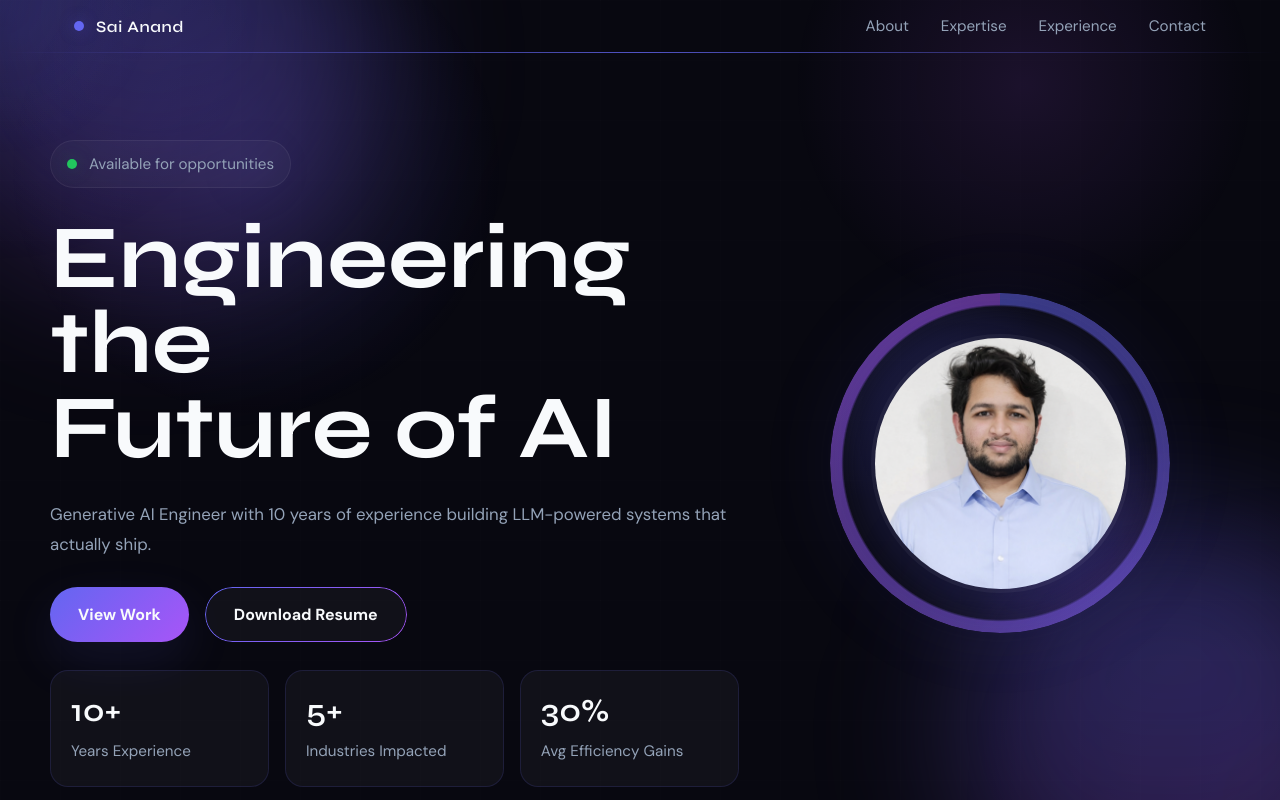
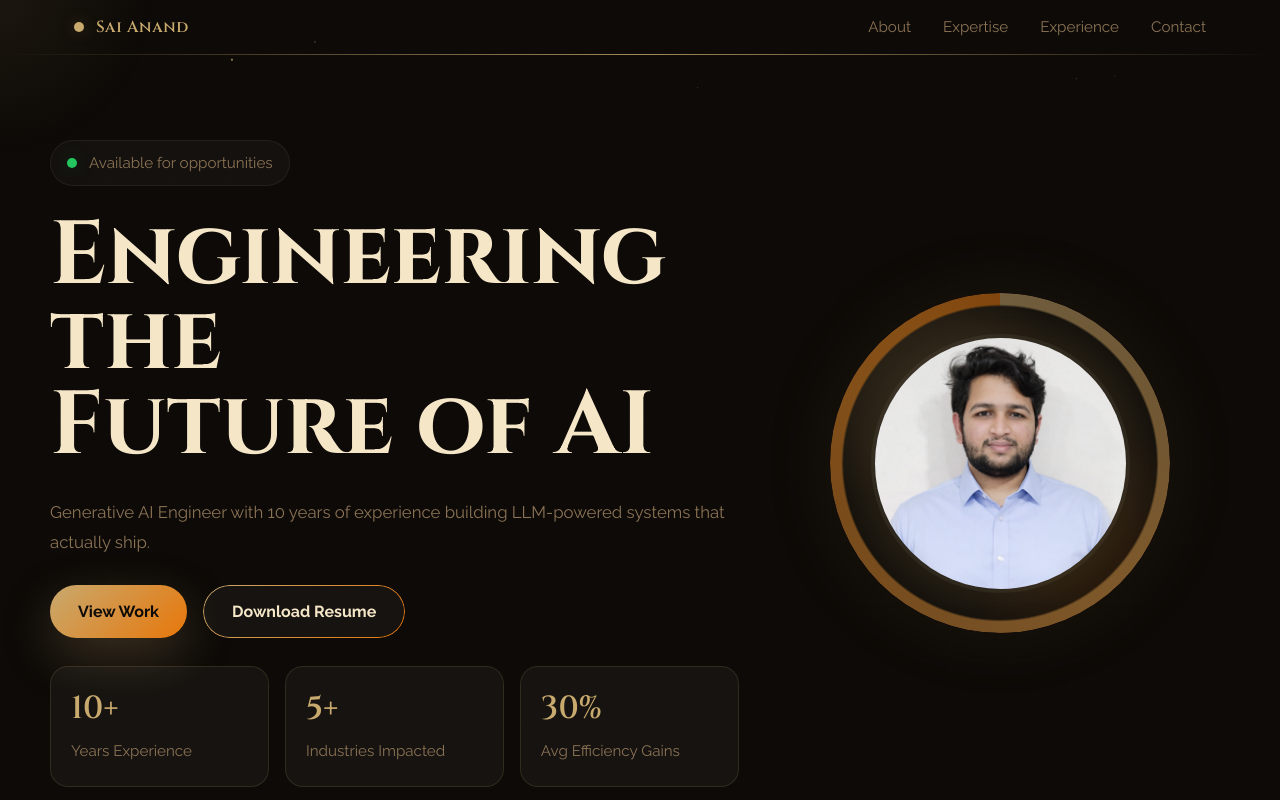
Before and after one commit to saianandreddy-ai/my-portfolio, a plain HTML site: page index.html in a window 1280 px wide. Shown: the top 800 px of the page. Drawn offline with Linux system fonts and the light colour scheme.

Commit message:
dune theme and fixes

```diff
--- a/index.html
+++ b/index.html
@@ -6,10 +6,11 @@
   <title>Sai Anand | Generative AI Engineer</title>
   <link rel="preconnect" href="https://fonts.googleapis.com">
   <link rel="preconnect" href="https://fonts.gstatic.com" crossorigin>
-  <link href="https://fonts.googleapis.com/css2?family=DM+Sans:wght@400;500;700&family=Syne:wght@600;700;800&display=swap" rel="stylesheet">
+  <link href="https://fonts.googleapis.com/css2?family=Cinzel:wght@600;700;800&family=Raleway:wght@400;500;600;700&display=swap" rel="stylesheet">
   <link rel="stylesheet" href="style.css">
 </head>
 <body>
+  <canvas id="particleCanvas" aria-hidden="true"></canvas>
   <div class="page-spotlight" aria-hidden="true"></div>
   <div class="noise-overlay" aria-hidden="true"></div>
 
--- a/script.js
+++ b/script.js
@@ -7,6 +7,67 @@ const sections = document.querySelectorAll('.section');
 const stats = document.querySelectorAll('.stat-card span');
 const observerOptions = { threshold: 0.2 };
 let hovered = false;
+
+// Particle effect setup
+const canvas = document.getElementById('particleCanvas');
+const ctx = canvas.getContext('2d');
+let particles = [];
+
+function resizeCanvas() {
+  canvas.width = window.innerWidth;
+  canvas.height = window.innerHeight;
+}
+
+class Particle {
+  constructor() {
+    this.x = Math.random() * canvas.width;
+    this.y = Math.random() * canvas.height - canvas.height;
+    this.size = Math.random() * 1.5 + 0.5;
+    this.speedY = Math.random() * 0.3 + 0.1;
+    this.opacity = Math.random() * 0.5 + 0.2;
+  }
+
+  update() {
+    this.y += this.speedY;
+    if (this.y > canvas.height) {
+      this.y = -10;
+      this.x = Math.random() * canvas.width;
+    }
+  }
+
+  draw() {
+    ctx.fillStyle = `rgba(200, 169, 110, ${this.opacity})`;
+    ctx.fillRect(this.x, this.y, this.size, this.size);
+  }
+}
+
+function initParticles() {
+  particles = [];
+  for (let i = 0; i < 50; i++) {
+    particles.push(new Particle());
+  }
+}
+
+function animateParticles() {
+  ctx.clearRect(0, 0, canvas.width, canvas.height);
+
+  for (let particle of particles) {
+    particle.update();
+    particle.draw();
+  }
+
+  requestAnimationFrame(animateParticles);
+}
+
+// Initialize particles
+resizeCanvas();
+initParticles();
+animateParticles();
+
+window.addEventListener('resize', () => {
+  resizeCanvas();
+  initParticles();
+});
 
 function lerp(start, end, t) {
   return start + (end - start) * t;
--- a/style.css
+++ b/style.css
@@ -1,15 +1,15 @@
 :root {
   color-scheme: dark;
-  --bg: #080810;
-  --surface: #0f0f1a;
-  --primary: #6366f1;
-  --secondary: #a855f7;
-  --text-primary: #f8fafc;
-  --text-secondary: #94a3b8;
-  --border: rgba(99, 102, 241, 0.15);
-  --glow: rgba(99, 102, 241, 0.3);
-  --font-heading: 'Syne', sans-serif;
-  --font-body: 'DM Sans', sans-serif;
+  --bg: #0d0a07;
+  --surface: #141009;
+  --primary: #c8a96e;
+  --secondary: #e8770a;
+  --text-primary: #f5e6c8;
+  --text-secondary: #8b7355;
+  --border: rgba(200, 169, 110, 0.15);
+  --glow: rgba(200, 169, 110, 0.25);
+  --font-heading: 'Cinzel', serif;
+  --font-body: 'Raleway', sans-serif;
 }
 
 * {
@@ -35,9 +35,8 @@ body::before {
   content: '';
   position: fixed;
   inset: 0;
-  background-image: radial-gradient(circle at top left, rgba(99, 102, 241, 0.12), transparent 18%),
-    radial-gradient(circle at bottom right, rgba(168, 85, 247, 0.1), transparent 22%);
-  opacity: 0.8;
+  background: none;
+  opacity: 0;
   pointer-events: none;
 }
 
@@ -54,10 +53,17 @@ body::before {
   width: 400px;
   height: 400px;
   border-radius: 50%;
-  background: radial-gradient(circle, rgba(99, 102, 241, 0.08) 0%, transparent 55%);
+  background: radial-gradient(circle, rgba(200, 169, 110, 0.08) 0%, transparent 55%);
   pointer-events: none;
   transform: translate(-50%, -50%);
   z-index: 1;
+}
+
+#particleCanvas {
+  position: fixed;
+  inset: 0;
+  pointer-events: none;
+  z-index: 0;
 }
 
 img {
@@ -84,9 +90,9 @@ button {
 }
 
 .navbar.scrolled {
-  background: rgba(8, 8, 16, 0.8);
+  background: rgba(13, 10, 7, 0.9);
   backdrop-filter: blur(20px);
-  border-bottom: 1px solid rgba(99, 102, 241, 0.15);
+  border-bottom: 1px solid var(--border);
 }
 
 .navbar-inner {
@@ -106,7 +112,7 @@ button {
   font-family: var(--font-heading);
   font-size: 1rem;
   letter-spacing: 0.04em;
-  color: var(--text-primary);
+  color: var(--primary);
 }
 
 .brand-dot {
@@ -114,7 +120,7 @@ button {
   height: 10px;
   border-radius: 50%;
   background: var(--primary);
-  box-shadow: 0 0 16px rgba(99, 102, 241, 0.35);
+  box-shadow: 0 0 16px var(--glow);
 }
 
 .nav-links {
@@ -153,7 +159,7 @@ button {
 
 .navbar-underline {
   height: 1px;
-  background: linear-gradient(90deg, rgba(99, 102, 241, 0), rgba(99, 102, 241, 0.8), rgba(168, 85, 247, 0));
+  background: linear-gradient(90deg, rgba(200, 169, 110, 0), rgba(200, 169, 110, 0.8), rgba(232, 119, 10, 0));
 }
 
 .menu-toggle {
@@ -184,7 +190,7 @@ button {
   position: fixed;
   inset: 0;
   z-index: 15;
-  background: rgba(8, 8, 16, 0.96);
+  background: rgba(13, 10, 7, 0.96);
   backdrop-filter: blur(20px);
   opacity: 0;
   pointer-events: none;
@@ -213,7 +219,7 @@ button {
 
 .hero-section {
   min-height: 100vh;
-  padding: 140px 1.5rem 4rem;
+  padding: 140px 1.5rem 6rem;
   position: relative;
   overflow: hidden;
 }
@@ -221,37 +227,8 @@ button {
 .hero-backdrop {
   position: absolute;
   inset: 0;
-  background: radial-gradient(circle at 20% 20%, rgba(99, 102, 241, 0.16), transparent 20%),
-    radial-gradient(circle at 80% 10%, rgba(168, 85, 247, 0.12), transparent 18%);
+  background: none;
   z-index: 0;
-}
-
-.hero-backdrop::before,
-.hero-backdrop::after {
-  content: '';
-  position: absolute;
-  width: 420px;
-  height: 420px;
-  border-radius: 48%;
-  background: linear-gradient(180deg, rgba(99, 102, 241, 0.35), rgba(168, 85, 247, 0.18));
-  filter: blur(70px);
-  animation: drift 20s ease-in-out infinite;
-}
-
-.hero-backdrop::before {
-  top: -120px;
-  left: -80px;
-}
-
-.hero-backdrop::after {
-  bottom: -100px;
-  right: -100px;
-  animation-delay: 6s;
-}
-
-@keyframes drift {
-  0%, 100% { transform: translate(0, 0) scale(1); }
-  50% { transform: translate(28px, -26px) scale(1.06); }
 }
 
 .hero-pattern {
@@ -332,8 +309,8 @@ button {
 
 .button-primary {
   background: linear-gradient(135deg, var(--primary), var(--secondary));
-  color: var(--text-primary);
-  box-shadow: 0 18px 50px rgba(99, 102, 241, 0.12);
+  color: #0d0a07;
+  box-shadow: 0 18px 50px var(--glow);
 }
 
 .button-secondary {
@@ -358,11 +335,11 @@ button {
 }
 
 .button:hover {
-  transform: translateY(-2px);
+  transform: scale(1.05);
 }
 
 .button-primary:hover {
-  box-shadow: 0 26px 80px rgba(99, 102, 241, 0.2);
+  box-shadow: 0 26px 80px var(--glow);
 }
 
 .button-pulse {
@@ -391,7 +368,7 @@ button {
   display: block;
   font-family: var(--font-heading);
   font-size: 2rem;
-  color: var(--text-primary);
+  color: var(--primary);
 }
 
 .stat-card p {
@@ -412,9 +389,9 @@ button {
   display: grid;
   place-items: center;
   border-radius: 50%;
-  background: radial-gradient(circle at top left, rgba(99, 102, 241, 0.16), transparent 45%),
-    radial-gradient(circle at bottom right, rgba(168, 85, 247, 0.14), transparent 42%);
-  box-shadow: inset 0 0 40px rgba(255,255,255,0.06), 0 0 80px rgba(99, 102, 241, 0.08);
+  background: radial-gradient(circle at top left, rgba(200, 169, 110, 0.16), transparent 45%),
+    radial-gradient(circle at bottom right, rgba(232, 119, 10, 0.14), transparent 42%);
+  box-shadow: inset 0 0 40px rgba(255,255,255,0.06), 0 0 80px rgba(200, 169, 110, 0.08);
 }
 
 @keyframes rotateRing {
@@ -428,7 +405,7 @@ button {
   inset: 0;
   border-radius: 50%;
   padding: 4px;
-  background: conic-gradient(from 0deg, rgba(99, 102, 241, 0.5), rgba(168, 85, 247, 0.5));
+  background: conic-gradient(from 0deg, rgba(200, 169, 110, 0.5), rgba(232, 119, 10, 0.5));
   -webkit-mask: radial-gradient(circle, transparent 65%, black 66%);
   mask: radial-gradient(circle, transparent 65%, black 66%);
 }
@@ -437,7 +414,7 @@ button {
   position: absolute;
   inset: 20px;
   border-radius: 50%;
-  background: rgba(99, 102, 241, 0.12);
+  background: rgba(200, 169, 110, 0.12);
   filter: blur(14px);
 }
 
@@ -464,11 +441,22 @@ button {
   transform: translateY(0);
 }
 
+main > section {
+  padding: 6rem 1.5rem;
+}
+
+main > section > * {
+  max-width: 1180px;
+  margin-left: auto;
+  margin-right: auto;
+}
+
 .section-heading {
   display: grid;
   gap: 1rem;
   max-width: 760px;
   margin-bottom: 2rem;
+  text-align: left;
 }
 
 .section-label {
@@ -484,6 +472,7 @@ button {
   font-size: clamp(2.25rem, 4vw, 4rem);
   line-height: 1.05;
   max-width: 11ch;
+  text-align: left;
 }
 
 .about-grid {
@@ -494,10 +483,11 @@ button {
 
 .about-copy {
   display: grid;
-  gap: 1.4rem;
+  gap: 1.5rem;
   color: var(--text-secondary);
   line-height: 1.8;
   font-size: 1rem;
+  text-align: left;
 }
 
 .about-copy p:first-child {
@@ -508,7 +498,7 @@ button {
 .about-card {
   border: 1px solid var(--border);
   border-radius: 28px;
-  background: linear-gradient(180deg, rgba(15,15,26,0.96), rgba(15,15,26,0.95));
+  background: var(--surface);
   padding: 2rem;
   display: grid;
   gap: 1.5rem;
@@ -584,17 +574,18 @@ button {
 }
 
 .skill-card {
-  background: rgba(255,255,255,0.03);
+  background: var(--surface);
   border: 1px solid var(--border);
   border-radius: 24px;
   padding: 1.75rem;
   transition: transform 0.35s ease, border-color 0.35s ease, box-shadow 0.35s ease;
+  text-align: left;
 }
 
 .skill-card:hover {
-  transform: translateY(-4px);
-  border-color: rgba(168, 85, 247, 0.4);
-  box-shadow: 0 24px 60px rgba(99, 102, 241, 0.12);
+  transform: translateY(-8px);
+  border-color: var(--primary);
+  box-shadow: 0 24px 60px var(--glow);
 }
 
 .skill-card h3 {
@@ -613,15 +604,16 @@ button {
   display: inline-flex;
   padding: 0.6rem 0.9rem;
   border-radius: 999px;
-  background: rgba(255,255,255,0.04);
-  color: var(--text-secondary);
+  background: rgba(200, 169, 110, 0.08);
+  border: 1px solid rgba(200, 169, 110, 0.3);
+  color: var(--primary);
   font-size: 0.9rem;
   transition: background 0.25s ease, color 0.25s ease;
 }
 
 .skill-tags span:hover {
-  background: rgba(99, 102, 241, 0.12);
-  color: var(--text-primary);
+  background: var(--primary);
+  color: var(--bg);
 }
 
 .timeline {
@@ -638,7 +630,7 @@ button {
   top: 0;
   bottom: 0;
   width: 2px;
-  background: var(--border);
+  background: var(--primary);
 }
 
 .timeline-card {
@@ -646,16 +638,17 @@ button {
   display: grid;
   gap: 1rem;
   padding: 1.75rem 1.5rem 1.75rem 2.25rem;
-  background: rgba(255,255,255,0.03);
-  border: 1px solid rgba(255,255,255,0.06);
+  background: var(--surface);
+  border: 1px solid var(--border);
   border-radius: 28px;
   transition: transform 0.3s ease, box-shadow 0.3s ease, border-color 0.3s ease;
+  text-align: left;
 }
 
 .timeline-card:hover {
-  transform: translateY(-4px);
-  border-color: rgba(99, 102, 241, 0.5);
-  box-shadow: 0 24px 60px rgba(99, 102, 241, 0.12);
+  transform: translateY(-8px);
+  border-color: var(--primary);
+  box-shadow: 0 24px 60px var(--glow);
 }
 
 .timeline-marker {
@@ -665,13 +658,19 @@ button {
   width: 22px;
   height: 22px;
   border-radius: 50%;
-  background: linear-gradient(135deg, var(--primary), var(--secondary));
-  box-shadow: 0 0 20px rgba(99, 102, 241, 0.24);
+  background: var(--secondary);
+  box-shadow: 0 0 20px var(--glow);
+  animation: pulse-dot 2s ease-in-out infinite;
+}
+
+@keyframes pulse-dot {
+  0%, 100% { transform: scale(1); box-shadow: 0 0 20px var(--glow); }
+  50% { transform: scale(1.2); box-shadow: 0 0 30px var(--glow); }
 }
 
 .timeline-card h3 {
   font-family: var(--font-heading);
-  color: var(--text-primary);
+  color: var(--primary);
 }
 
 .role-title {
@@ -695,8 +694,9 @@ button {
 }
 
 .timeline-card li {
-  color: var(--text-secondary);
-  line-height: 1.7;
+  color: var(--text-primary);
+  line-height: 1.8;
+  text-align: left;
 }
 
 .timeline-card li::marker {
@@ -713,8 +713,9 @@ button {
   display: inline-flex;
   padding: 0.55rem 0.85rem;
   border-radius: 999px;
-  background: rgba(255,255,255,0.04);
-  color: var(--text-secondary);
+  border: 1px solid rgba(200, 169, 110, 0.3);
+  background: rgba(200, 169, 110, 0.08);
+  color: var(--secondary);
   font-size: 0.85rem;
 }
 
@@ -723,7 +724,7 @@ button {
   border: 1px solid var(--border);
   border-radius: 28px;
   padding: 2rem;
-  background: rgba(255,255,255,0.03);
+  background: var(--surface);
 }
 
 .education-degree {
@@ -748,16 +749,17 @@ button {
   display: grid;
   gap: 0.9rem;
   padding: 1.75rem;
-  border: 1px solid transparent;
+  border: 1px solid var(--border);
   border-radius: 24px;
-  background: rgba(255,255,255,0.03);
+  background: var(--surface);
   transition: transform 0.3s ease, border-color 0.3s ease, box-shadow 0.3s ease;
+  text-align: center;
 }
 
 .contact-card:hover {
-  transform: translateY(-4px);
-  border-color: rgba(99, 102, 241, 0.35);
-  box-shadow: 0 24px 60px rgba(99, 102, 241, 0.12);
+  transform: translateY(-8px);
+  border-color: var(--primary);
+  box-shadow: 0 24px 60px var(--glow);
 }
 
 .contact-card span {
@@ -778,12 +780,14 @@ button {
   color: var(--text-secondary);
   max-width: 600px;
   line-height: 1.8;
+  text-align: left;
 }
 
 .footer {
   margin-top: 4rem;
   padding: 2rem 1.5rem 3rem;
-  border-top: 1px solid rgba(99, 102, 241, 0.12);
+  border-top: 1px solid transparent;
+  border-image: linear-gradient(90deg, rgba(200, 169, 110, 0), rgba(200, 169, 110, 0.8), rgba(232, 119, 10, 0)) 1;
 }
 
 .footer-inner {
@@ -804,6 +808,23 @@ button {
 
 .footer-links a {
   color: var(--text-secondary);
+}
+
+::-webkit-scrollbar {
+  width: 4px;
+}
+
+::-webkit-scrollbar-track {
+  background: transparent;
+}
+
+::-webkit-scrollbar-thumb {
+  background: var(--primary);
+  border-radius: 4px;
+}
+
+::-webkit-scrollbar-thumb:hover {
+  background: var(--secondary);
 }
 
 @media (max-width: 1080px) {
@@ -831,6 +852,10 @@ button {
   .timeline-marker {
     left: -12px;
   }
+
+  main > section {
+    padding: 6rem 1.5rem !important;
+  }
 }
 
 @media (max-width: 720px) {
@@ -848,6 +873,7 @@ button {
 
   .hero-section {
     padding-top: 120px;
+    padding: 120px 1.5rem 4rem;
   }
 
   .hero-copy h1 {
@@ -879,6 +905,10 @@ button {
     flex-direction: column;
     align-items: flex-start;
   }
+
+  main > section {
+    padding: 4rem 1.5rem !important;
+  }
 }
 
 @media (max-width: 520px) {
```
